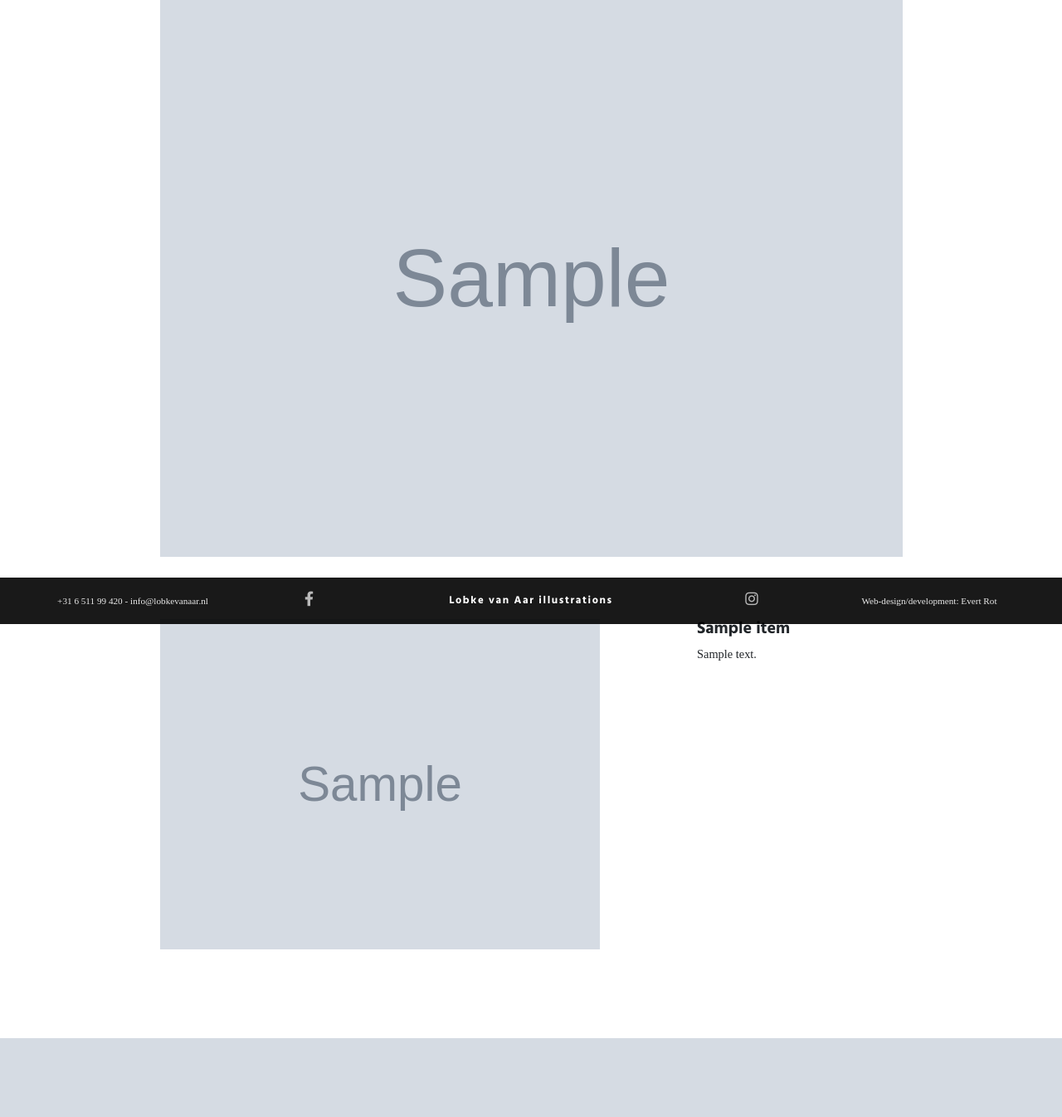
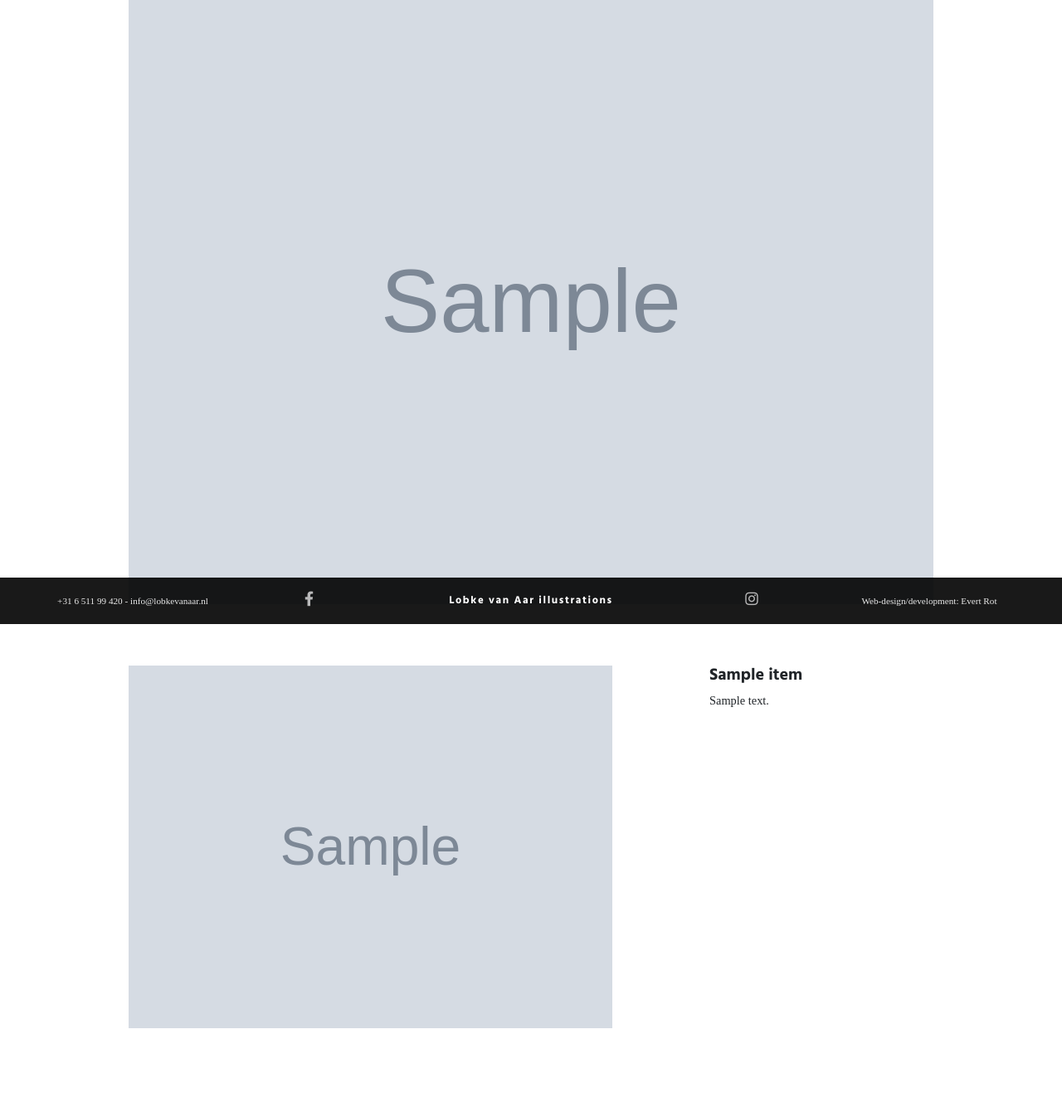
Before and after one commit to Evert-R/milestone-four, a Django app: page /works/1 in a window 1280 px wide. Shown: the part 48-1394 px from the top of the page at 83% size. Before the commit the page ends 1299 px from the top, so only its background shows below. Run offline with Django 3.2, Linux system fonts and the light colour scheme; tables that the repository leaves empty hold one stand-in row (values such as "Sample post"); grey boxes marked "Sample" are stand-in pictures; some libraries are stand-ins or nearby versions; some web fonts are replaced.

Commit message:
Bigger width for work detail page

```diff
--- a/static/css/custom.css
+++ b/static/css/custom.css
@@ -300,7 +300,7 @@ table {
 /* --------------------------Workdetail page */
 
 .er-detail {
-    max-width: 1110px;
+    max-width: 1200px;
     padding-bottom: 2rem;
 }
 
```
